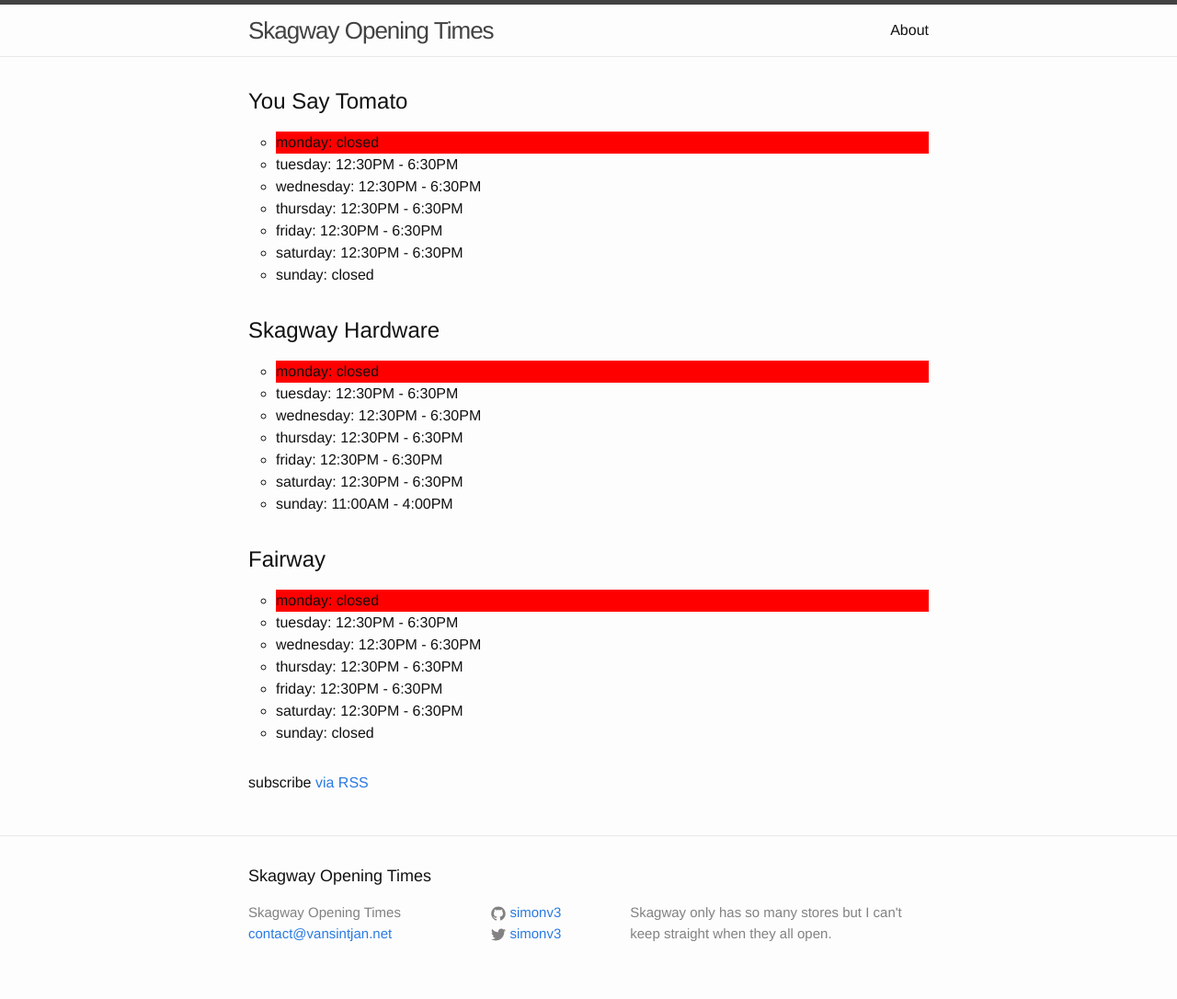
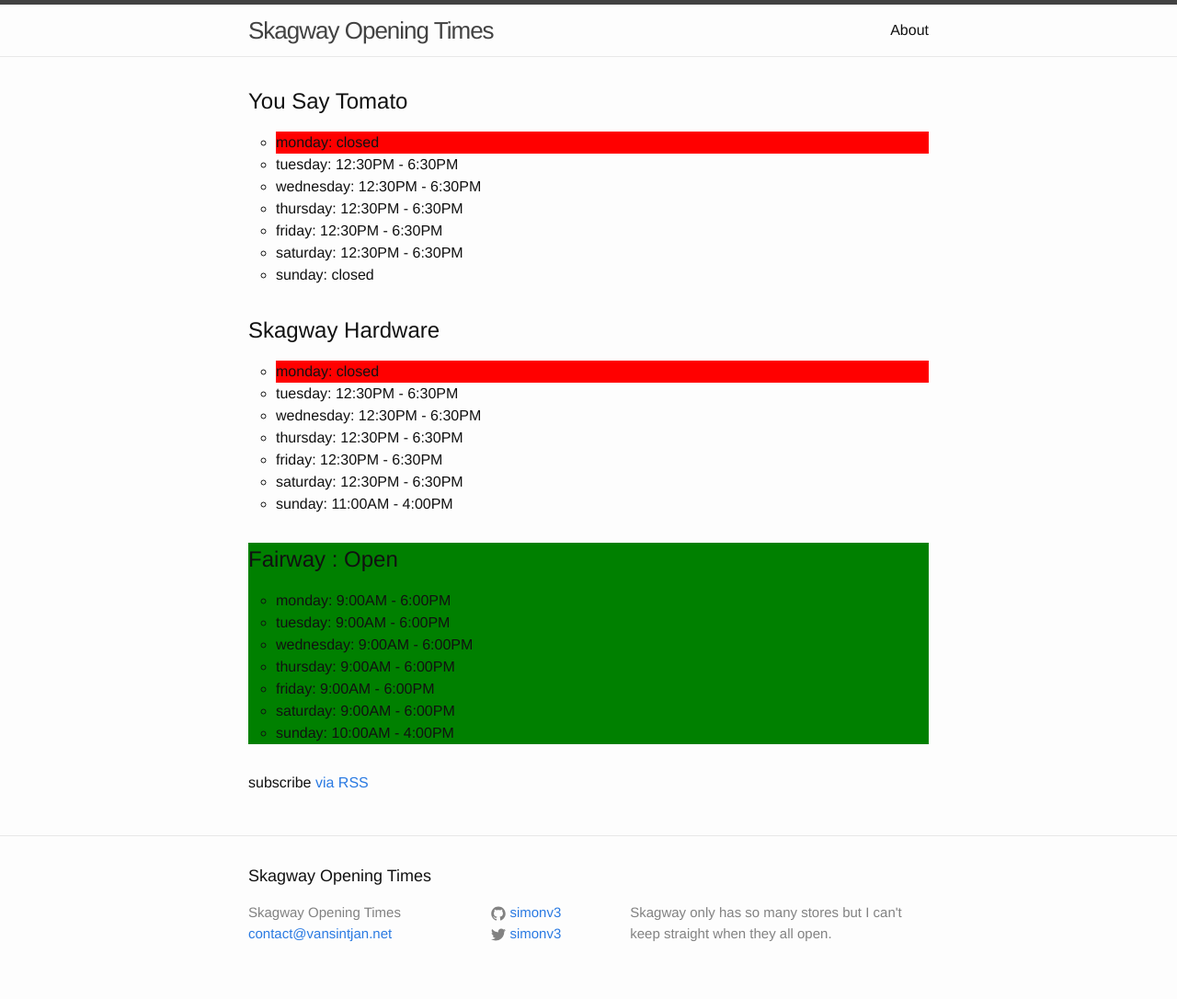
Before and after one commit to simonv3/skagway-opening-time, a Jekyll site: the page built from index.html, in a window 1280 px wide. Shown: the whole page at 92% size. Built offline with Jekyll 4.4.1, drawn with Linux system fonts in a browser that asks for light colours.

Commit message:
Update times for Fairway.

```diff
--- a/_data/times.yml
+++ b/_data/times.yml
@@ -46,16 +46,23 @@
 - name: Fairway
   days:
     - name: monday
-      open: closed
+      open: 9:00AM
+      close: 6:00PM
     - name: tuesday
-      open: 12:30PM - 6:30PM
+      open: 9:00AM
+      close: 6:00PM
     - name: wednesday
-      open: 12:30PM - 6:30PM
+      open: 9:00AM
+      close: 6:00PM
     - name: thursday
-      open: 12:30PM - 6:30PM
+      open: 9:00AM
+      close: 6:00PM
     - name: friday
-      open: 12:30PM - 6:30PM
+      open: 9:00AM
+      close: 6:00PM
     - name: saturday
-      open: 12:30PM - 6:30PM
+      open: 9:00AM
+      close: 6:00PM
     - name: sunday
-      open: closed
+      open: 10:00AM
+      close: 4:00PM
```
